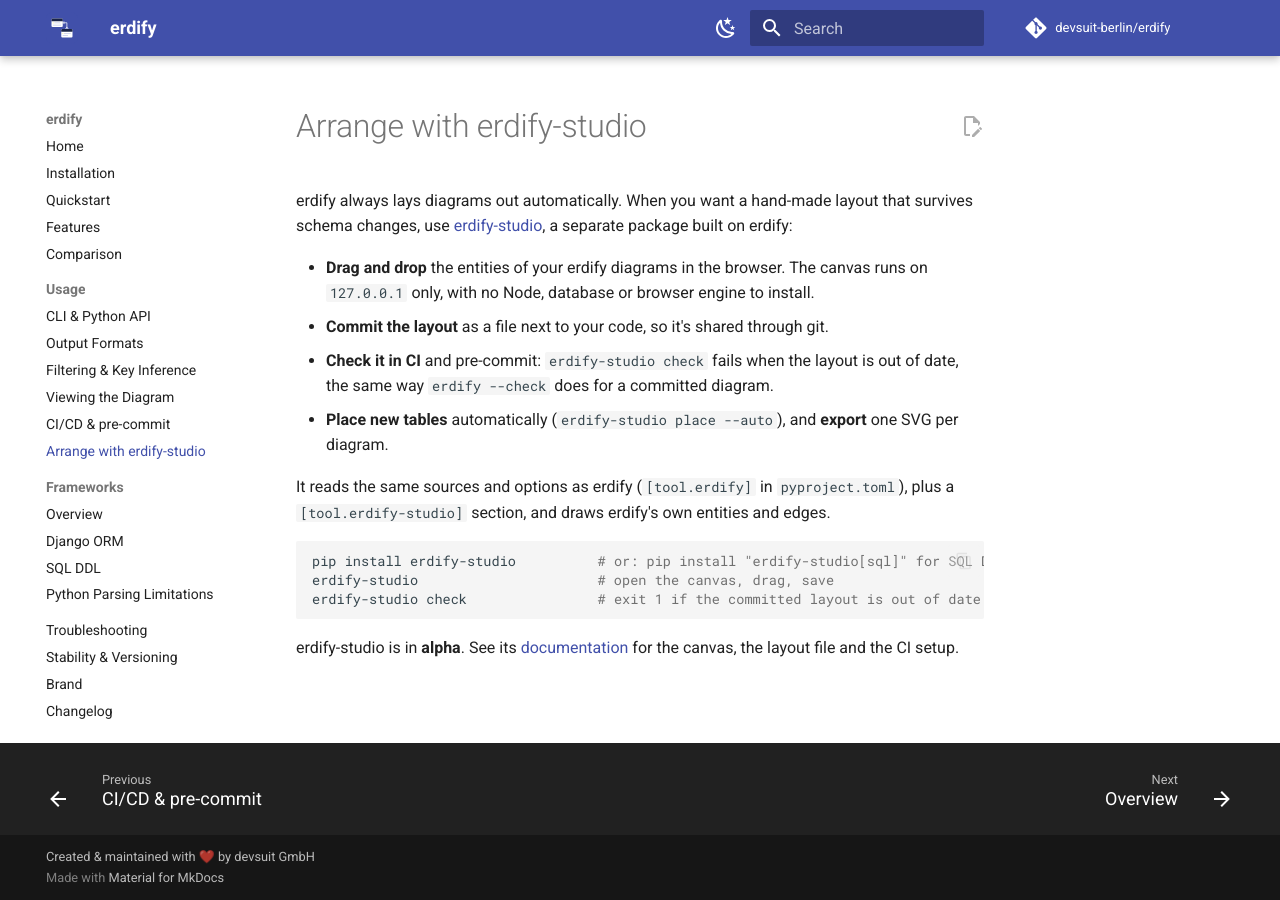
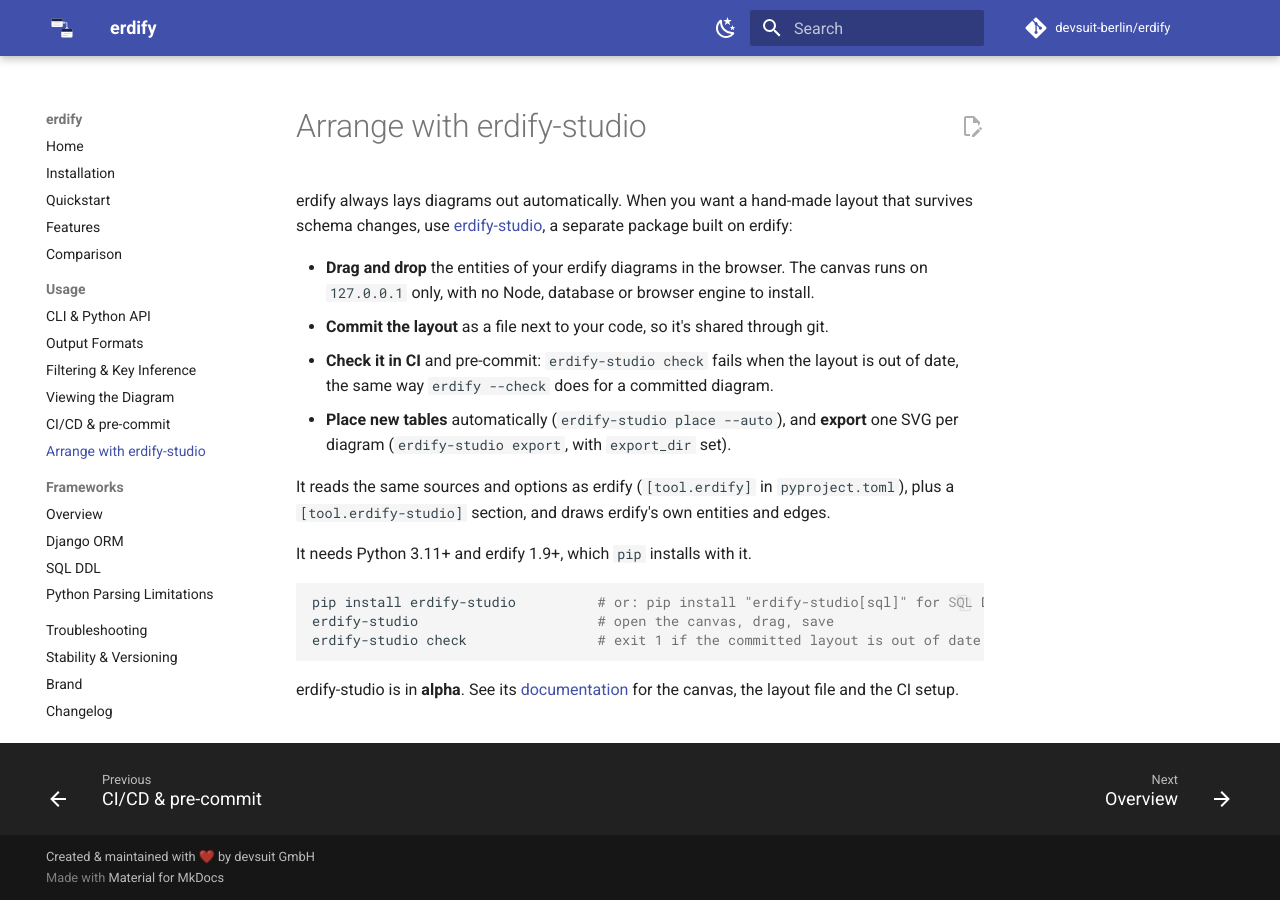
Before and after one commit to devsuit-berlin/erdify, an MkDocs documentation site: the page built from docs/usage/studio.md, in a window 1280 px wide. Built offline with MkDocs 1.6.1 and Material for MkDocs 9.7.7, drawn with Linux system fonts in a browser that asks for light colours; plug-ins that fetch from the network failed and are left out; comment, search, counter and statistics services are not loaded.

Commit message:
docs: erdify version and export_dir on the studio page (#390)

````diff
--- a/docs/usage/studio.md
+++ b/docs/usage/studio.md
@@ -10,10 +10,12 @@ separate package built on erdify:
 - **Check it in CI** and pre-commit: `erdify-studio check` fails when the layout is out
   of date, the same way `erdify --check` does for a committed diagram.
 - **Place new tables** automatically (`erdify-studio place --auto`), and **export** one
-  SVG per diagram.
+  SVG per diagram (`erdify-studio export`, with `export_dir` set).
 
 It reads the same sources and options as erdify (`[tool.erdify]` in `pyproject.toml`),
 plus a `[tool.erdify-studio]` section, and draws erdify's own entities and edges.
+
+It needs Python 3.11+ and erdify 1.9+, which `pip` installs with it.
 
 ```bash
 pip install erdify-studio          # or: pip install "erdify-studio[sql]" for SQL DDL
````
